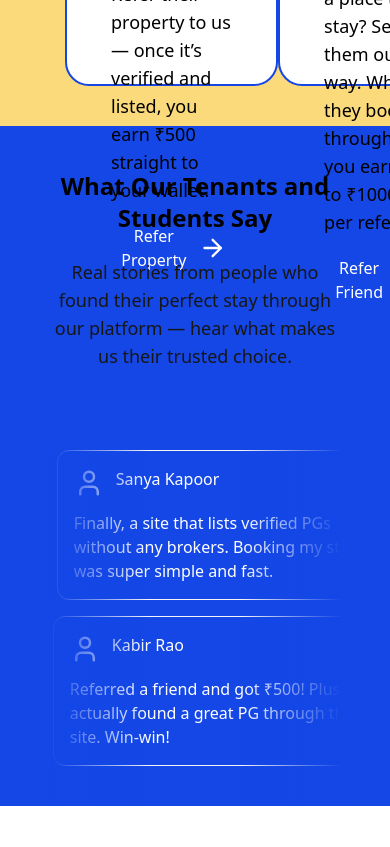
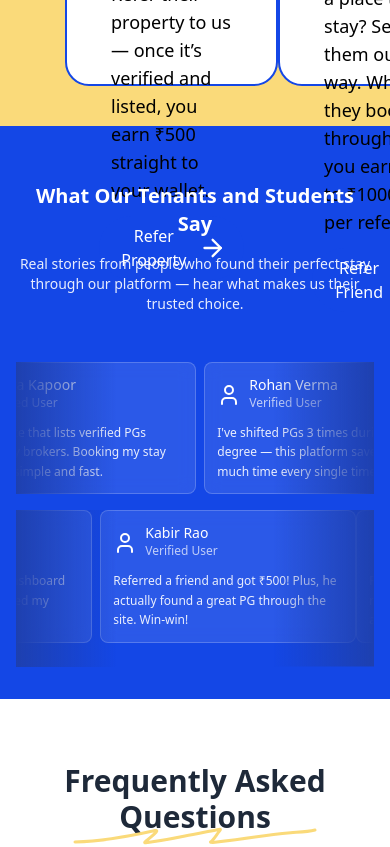
Before and after one commit to AdityaS1204/Flatzy, a React (Vite) app: page / in a window 390 px wide. Shown: the part 4240-5087 px from the top of the page. Built offline with nearby package versions, Linux system fonts and the light colour scheme; no server answers.

Commit message:
feat: make theme changes

```diff
--- a/src/Components/Testimonial.jsx
+++ b/src/Components/Testimonial.jsx
@@ -16,7 +16,7 @@ const Testimonial = () => {
         },
         {
             user: "Rohan Verma",
-            review: "I’ve shifted PGs 3 times during my degree — this platform saved me so much time every single time."
+            review: "I've shifted PGs 3 times during my degree — this platform saved me so much time every single time."
         },
         {
             user: "Nisha Patil",
@@ -34,25 +34,25 @@ const Testimonial = () => {
 
 
     return (
-        <section className='flex relative flex-col items-center w-full overflow-x-clip '>
+        <section className='flex relative flex-col items-center w-full overflow-x-clip py-8 sm:py-12'>
              <div className='md:block hidden absolute -left-[30%] -top-48 gradient h-[400px] w-[400px] blur-[9rem]' />
-            <div className=" md:w-8/12 w-9/12 flex flex-col items-center gap-6">
+            <div className="w-11/12 md:w-8/12 flex flex-col items-center gap-4 sm:gap-6">
                 {/* heading */}
-                <h3 className="text-black font-semibold md:text-4xl text-2xl text-center mt-11">What Our Tenants and Students Say</h3>
+                <h3 className="text-white font-semibold text-xl sm:text-2xl md:text-4xl text-center mt-6 sm:mt-11">What Our Tenants and Students Say</h3>
                 {/* p sub heading */}
-                <p className="text-neutral-900 text-lg text-center md:w-7/12 w-full">Real stories from people who found their perfect stay through our platform — hear what makes us their trusted choice.</p>
+                <p className="text-white/90 text-sm sm:text-lg text-center md:w-7/12 w-full">Real stories from people who found their perfect stay through our platform — hear what makes us their trusted choice.</p>
             </div>
-            <div className="flex flex-col gap-4 mt-20 w-9/12 overflow-x-clip">
-                <Marquee pauseOnHover  speed={50} gradient gradientColor="#1447E6" gradientWidth={100} className="" direction="left" autoFill loop={0}>
-                    <div className="flex gap-3">
+            <div className="flex flex-col gap-4 mt-12 sm:mt-20 w-11/12 md:w-9/12 overflow-x-clip">
+                <Marquee pauseOnHover  speed={50} gradient gradientColor="#1E40AF" gradientWidth={100} className="" direction="left" autoFill loop={0}>
+                    <div className="flex gap-2 sm:gap-3">
                         {reviews.map((review, index) => (
                             <TestimonialCard key={index} review={review} />
 
                         ))}
                     </div>
                 </Marquee>
-                <Marquee pauseOnHover gradient gradientColor="#1447E6" gradientWidth={100} loop={0} autoFill direction="right">
-                    <div className="flex gap-3 mb-10">
+                <Marquee pauseOnHover gradient gradientColor="#1E40AF" gradientWidth={100} loop={0} autoFill direction="right">
+                    <div className="flex gap-2 sm:gap-3 mb-6 sm:mb-10">
                         {reviews.map((review, index) => (
                             <TestimonialCard key={index} review={review} />
 
--- a/src/Components/TestimonialCard.jsx
+++ b/src/Components/TestimonialCard.jsx
@@ -2,15 +2,15 @@ import { User } from 'lucide-react'
 
 const TestimonialCard = ({review}) => {
     return (
-        <div className='rounded-xl p-4 flex flex-col border gap-3 border-neutral-100 w-84'>
-            <div className="flex items-center gap-3">
-                <User color='white' size={'30px'} />
+        <div className='rounded-lg sm:rounded-xl p-3 sm:p-4 flex flex-col border gap-2 sm:gap-3 border-white/20 bg-white/10 backdrop-blur-sm w-64 sm:w-84'>
+            <div className="flex items-center gap-2 sm:gap-3">
+                <User color='white' size={'24px'} className="sm:w-[30px] sm:h-[30px]" />
                 <div className='flex flex-col text-white'>
-                    <p>{review.user}</p>
-                    <p className='text-neutral-100 pb-2'>{review.username}</p>
+                    <p className='text-sm sm:text-base font-medium'>{review.user}</p>
+                    <p className='text-white/70 pb-1 sm:pb-2 text-xs sm:text-sm'>Verified User</p>
                 </div>
             </div>
-            <p className='text-white'>{review.review}</p>
+            <p className='text-white/90 text-xs sm:text-sm leading-relaxed'>{review.review}</p>
         </div>
     )
 }
```
